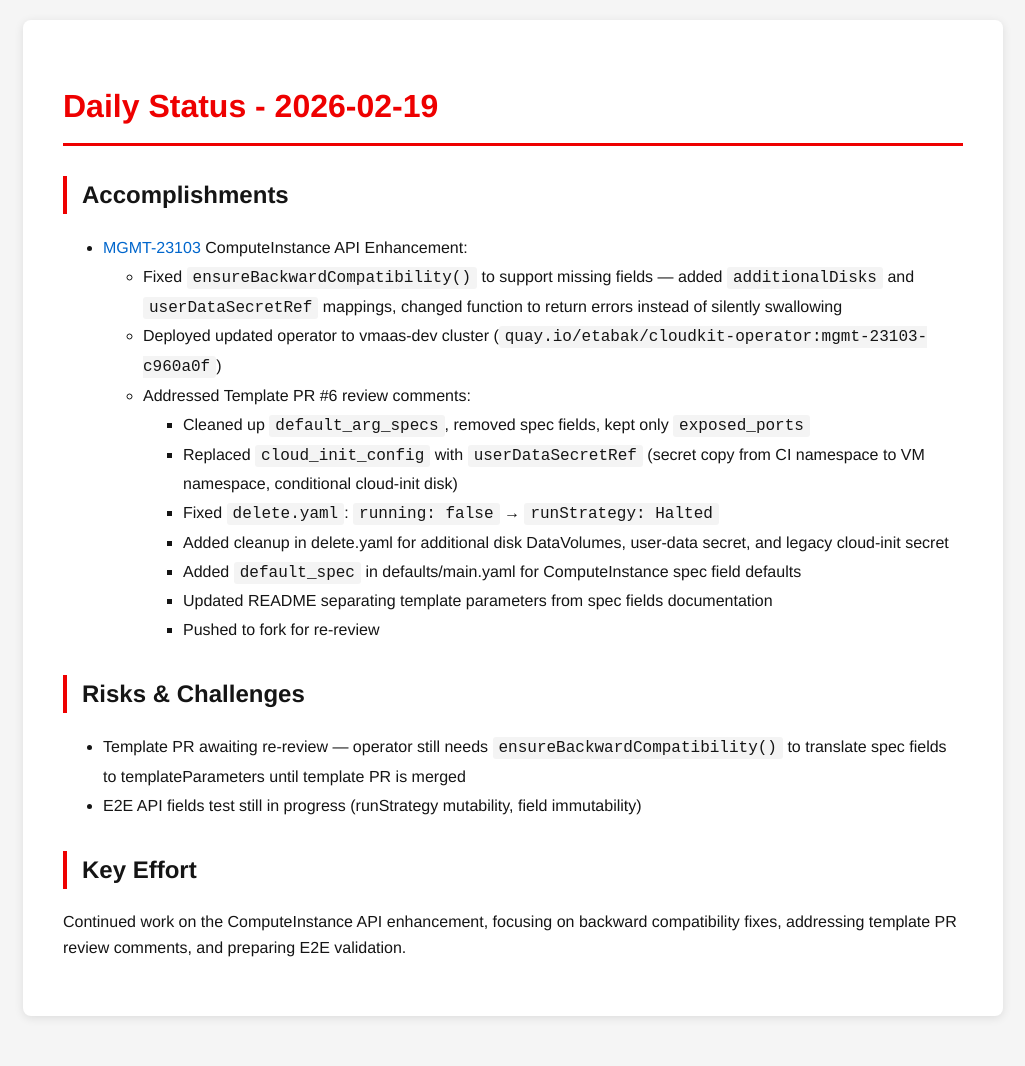
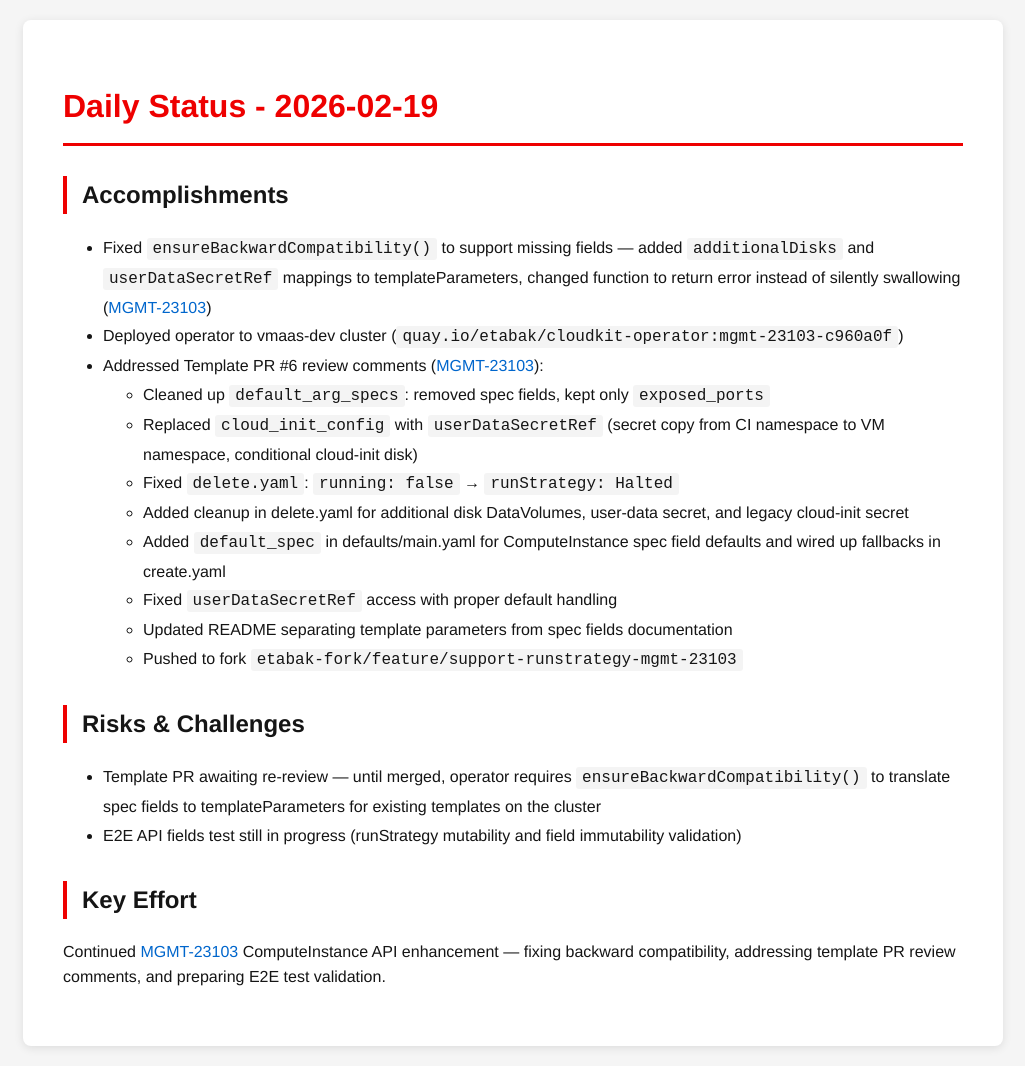
Before and after one commit to tzvatot/daily-status, a Jekyll site: the page built from 2026-02-19.md, in a window 1280 px wide. Shown: the whole page, without its empty margins (127-1152 px from the left). Built offline with Jekyll 4.4.1, drawn with Linux system fonts in a browser that asks for light colours; before the commit the page ends 1036 px from its top, so only the background shows below that.

Commit message:
Daily status update - 2026-02-19

```diff
--- a/2026-02-19.md
+++ b/2026-02-19.md
@@ -7,21 +7,21 @@ date: 2026-02-19
 # Daily Status - 2026-02-19
 
 ## Accomplishments
-- [MGMT-23103](https://issues.redhat.com/browse/MGMT-23103) ComputeInstance API Enhancement:
-  - Fixed `ensureBackwardCompatibility()` to support missing fields — added `additionalDisks` and `userDataSecretRef` mappings, changed function to return errors instead of silently swallowing
-  - Deployed updated operator to vmaas-dev cluster (`quay.io/etabak/cloudkit-operator:mgmt-23103-c960a0f`)
-  - Addressed Template PR #6 review comments:
-    - Cleaned up `default_arg_specs`, removed spec fields, kept only `exposed_ports`
-    - Replaced `cloud_init_config` with `userDataSecretRef` (secret copy from CI namespace to VM namespace, conditional cloud-init disk)
-    - Fixed `delete.yaml`: `running: false` → `runStrategy: Halted`
-    - Added cleanup in delete.yaml for additional disk DataVolumes, user-data secret, and legacy cloud-init secret
-    - Added `default_spec` in defaults/main.yaml for ComputeInstance spec field defaults
-    - Updated README separating template parameters from spec fields documentation
-    - Pushed to fork for re-review
+- Fixed `ensureBackwardCompatibility()` to support missing fields — added `additionalDisks` and `userDataSecretRef` mappings to templateParameters, changed function to return error instead of silently swallowing ([MGMT-23103](https://issues.redhat.com/browse/MGMT-23103))
+- Deployed operator to vmaas-dev cluster (`quay.io/etabak/cloudkit-operator:mgmt-23103-c960a0f`)
+- Addressed Template PR #6 review comments ([MGMT-23103](https://issues.redhat.com/browse/MGMT-23103)):
+  - Cleaned up `default_arg_specs`: removed spec fields, kept only `exposed_ports`
+  - Replaced `cloud_init_config` with `userDataSecretRef` (secret copy from CI namespace to VM namespace, conditional cloud-init disk)
+  - Fixed `delete.yaml`: `running: false` → `runStrategy: Halted`
+  - Added cleanup in delete.yaml for additional disk DataVolumes, user-data secret, and legacy cloud-init secret
+  - Added `default_spec` in defaults/main.yaml for ComputeInstance spec field defaults and wired up fallbacks in create.yaml
+  - Fixed `userDataSecretRef` access with proper default handling
+  - Updated README separating template parameters from spec fields documentation
+  - Pushed to fork `etabak-fork/feature/support-runstrategy-mgmt-23103`
 
 ## Risks & Challenges
-- Template PR awaiting re-review — operator still needs `ensureBackwardCompatibility()` to translate spec fields to templateParameters until template PR is merged
-- E2E API fields test still in progress (runStrategy mutability, field immutability)
+- Template PR awaiting re-review — until merged, operator requires `ensureBackwardCompatibility()` to translate spec fields to templateParameters for existing templates on the cluster
+- E2E API fields test still in progress (runStrategy mutability and field immutability validation)
 
 ## Key Effort
-Continued work on the ComputeInstance API enhancement, focusing on backward compatibility fixes, addressing template PR review comments, and preparing E2E validation.
+Continued [MGMT-23103](https://issues.redhat.com/browse/MGMT-23103) ComputeInstance API enhancement — fixing backward compatibility, addressing template PR review comments, and preparing E2E test validation.
```
